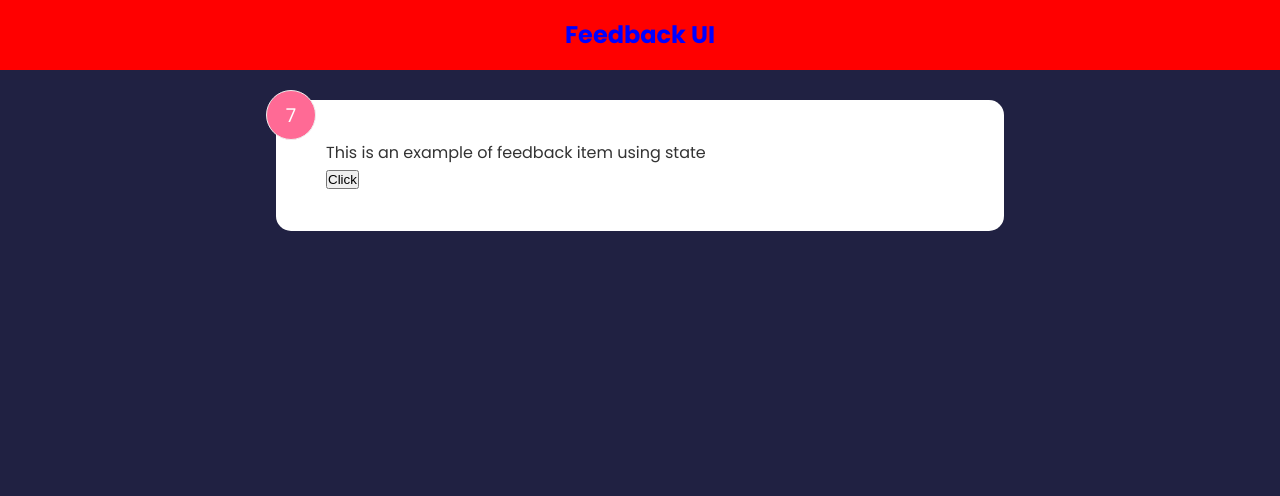
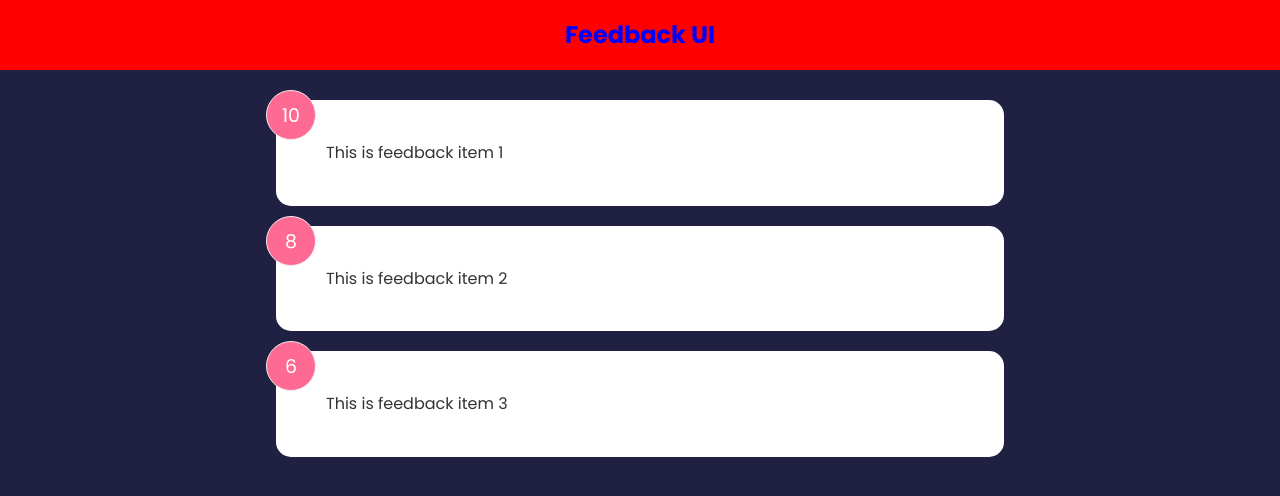
Before and after one commit to nish10/Feedback-App-React, a React (Create React App) app in the folder feedback-app/: page / in a window 1280 px wide. Shown: the top 496 px of the page. Built offline with nearby package versions, Linux system fonts and the light colour scheme.

Commit message:
managing global state and Feedback List

```diff
--- a/feedback-app/src/App.js
+++ b/feedback-app/src/App.js
@@ -1,13 +1,17 @@
 import React from 'react';
 import Header from './components/Header';
-import FeedbackItem from './components/FeedbackItem';
+import FeedbackList from './components/FeedbackList';
+import { useState } from 'react';
+import FeedbackData from './data/FeedbackData';
 
 function App() {
+  const [feedback, setFeedback] = useState(FeedbackData);
+
   return (
     <>
       <Header bgColor="red" textColor="blue" text="Feedback UI" />
       <div className="container">
-        <FeedbackItem />
+        <FeedbackList feedback={feedback} />
       </div>
     </>
   );
--- a/feedback-app/src/components/FeedbackItem.jsx
+++ b/feedback-app/src/components/FeedbackItem.jsx
@@ -1,23 +1,10 @@
 import React from 'react';
-import { useState } from 'react';
 
-function FeedbackItem() {
-  const [rating, setRating] = useState(7);
-  const [text, setText] = useState(
-    'This is an example of feedback item using state'
-  );
-
-  const handleClick = () => {
-    setRating((prev) => {
-      return prev + 1;
-    });
-  };
-
+function FeedbackItem({ item }) {
   return (
     <div className="card">
-      <div className="num-display">{rating}</div>
-      <div className="text-display">{text}</div>
-      <button onClick={handleClick}>Click</button>
+      <div className="num-display">{item.rating}</div>
+      <div className="text-display">{item.text}</div>
     </div>
   );
 }
--- /dev/null
+++ b/feedback-app/src/components/FeedbackList.jsx
@@ -0,0 +1,18 @@
+import React from 'react';
+import FeedbackItem from './FeedbackItem';
+
+function FeedbackList({ feedback }) {
+  if (!feedback || feedback.length === 0) {
+    return <p>No Feedback Yet</p>;
+  }
+
+  return (
+    <div className="feedback-list">
+      {feedback.map((item) => {
+        return <FeedbackItem key={item.id} item={item} />;
+      })}
+    </div>
+  );
+}
+
+export default FeedbackList;
--- /dev/null
+++ b/feedback-app/src/data/FeedbackData.js
@@ -0,0 +1,19 @@
+const FeedbackData = [
+  {
+    id: 1,
+    rating: 10,
+    text: 'This is feedback item 1',
+  },
+  {
+    id: 2,
+    rating: 8,
+    text: 'This is feedback item 2',
+  },
+  {
+    id: 3,
+    rating: 6,
+    text: 'This is feedback item 3',
+  },
+];
+
+export default FeedbackData;
```
